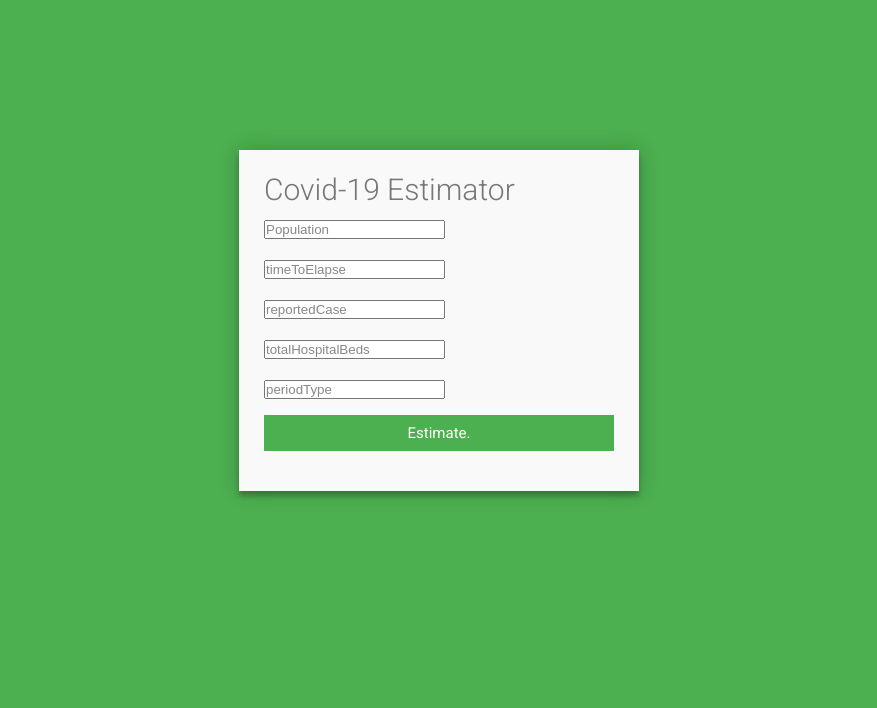
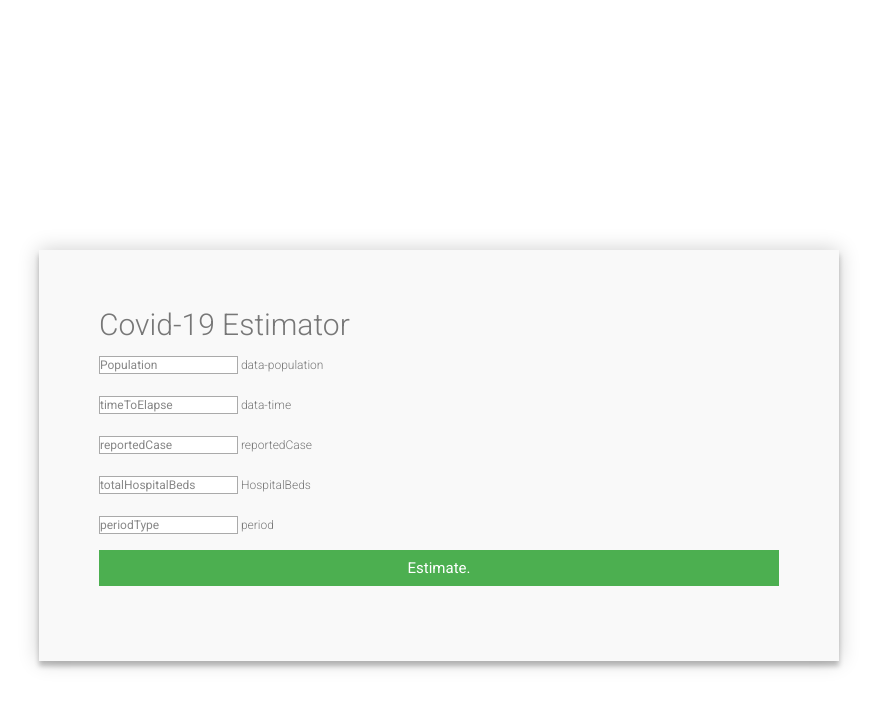
Before and after one commit to suhade/assest, a React (Create React App) app: page / in a window 1280 px wide. Shown: the top 708 px of the page, without its empty margins (201-1078 px from the left). Built offline with nearby package versions, Linux system fonts and the light colour scheme.

Commit message:
second commit

```diff
--- a/src/App.css
+++ b/src/App.css
@@ -8,7 +8,6 @@
   -webkit-font-smoothing: antialiased;
   -moz-font-smoothing: antialiased;
   -o-font-smoothing: antialiased;
-  font-smoothing: antialiased;
   text-rendering: optimizeLegibility;
 }
 
@@ -18,29 +17,31 @@ body {
   font-size: 12px;
   line-height: 30px;
   color: #777;
-  background: #4CAF50;
+  background: #ffffff;
 }
 
 .container {
-  max-width: 400px;
+  max-width: 800px;
   width: 100%;
+  height: 100%;
   margin: 0 auto;
   position: relative;
 }
 
-#contact input[type="text"],
-#contact input[type="email"],
-#contact input[type="tel"],
-#contact input[type="url"],
-#contact textarea,
+#contact input[type="number"],
+#contact input[type="number"],
+#contact input[type="number"],
+#contact input[type="number"],
+#contact input[type="number"],
 #contact button[type="submit"] {
   font: 400 12px/16px "Roboto", Helvetica, Arial, sans-serif;
 }
 
 #contact {
   background: #F9F9F9;
-  padding: 25px;
-  margin: 150px 0;
+  padding: 60px;
+  margin: 250px 0;
+
   box-shadow: 0 0 20px 0 rgba(0, 0, 0, 0.2), 0 5px 5px 0 rgba(0, 0, 0, 0.24);
 }
 
@@ -66,17 +67,11 @@ fieldset {
   width: 100%;
 }
 
-#contact input[type="text"],
-#contact input[type="email"],
-#contact input[type="tel"],
-#contact input[type="url"],
-#contact textarea {
-  width: 100%;
-  border: 1px solid #ccc;
-  background: #FFF;
-  margin: 0 0 5px;
-  padding: 10px;
-}
+#contact input[type="number"],
+#contact input[type="number"],
+#contact input[type="number"],
+#contact input[type="number"],
+#contact inpiut[type="number"]
 
 #contact input[type="text"]:hover,
 #contact input[type="email"]:hover,
@@ -117,9 +112,7 @@ fieldset {
   box-shadow: inset 0 1px 3px rgba(0, 0, 0, 0.5);
 }
 
-.copyright {
-  text-align: center;
-}
+
 
 #contact input:focus,
 #contact textarea:focus {
--- a/src/App.js
+++ b/src/App.js
@@ -11,19 +11,24 @@ function App() {
           <h3>Covid-19 Estimator</h3>
 
           <fieldset>
-            <input placeholder="Population" type="number" data="data-population" tabIndex={1} required autofocus />
+          <input placeholder="Population" type="number" data="data-population" tabIndex={1} required autofocus />
+          <label> data-population </label>
           </fieldset>
           <fieldset>
             <input placeholder="timeToElapse" type="number" data="data-time-to-elapse " tabIndex={2} required />
+            <label> data-time </label>
           </fieldset>
           <fieldset>
             <input placeholder="reportedCase" type="number" data="data-reported-cases" tabIndex={3} required />
+            <label> reportedCase </label>
           </fieldset>
           <fieldset>
             <input placeholder="totalHospitalBeds" type="number" data=" data-total-hospital-beds" tabIndex={4} required />
+            <label> HospitalBeds </label>
           </fieldset>
           <fieldset>
             <input placeholder="periodType" type="number" data="data-period-type"/>
+            <label> period </label>
           </fieldset>
           <fieldset>
             <button name="submit" type="submit" id="contact-submit" data="data-goestimate" data-submit="...Sending">Estimate.
```
Also changed, not shown: public/manifest.json.
